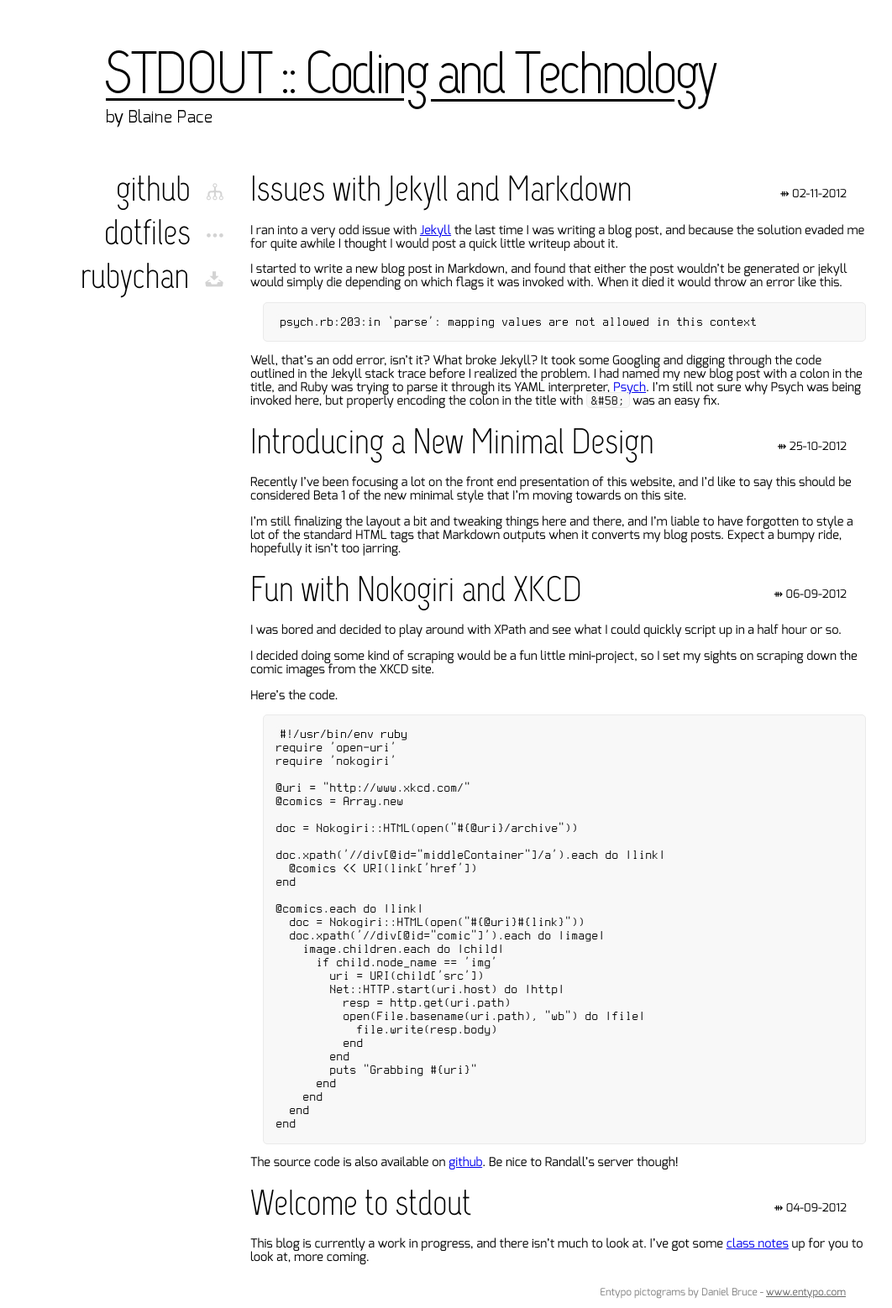
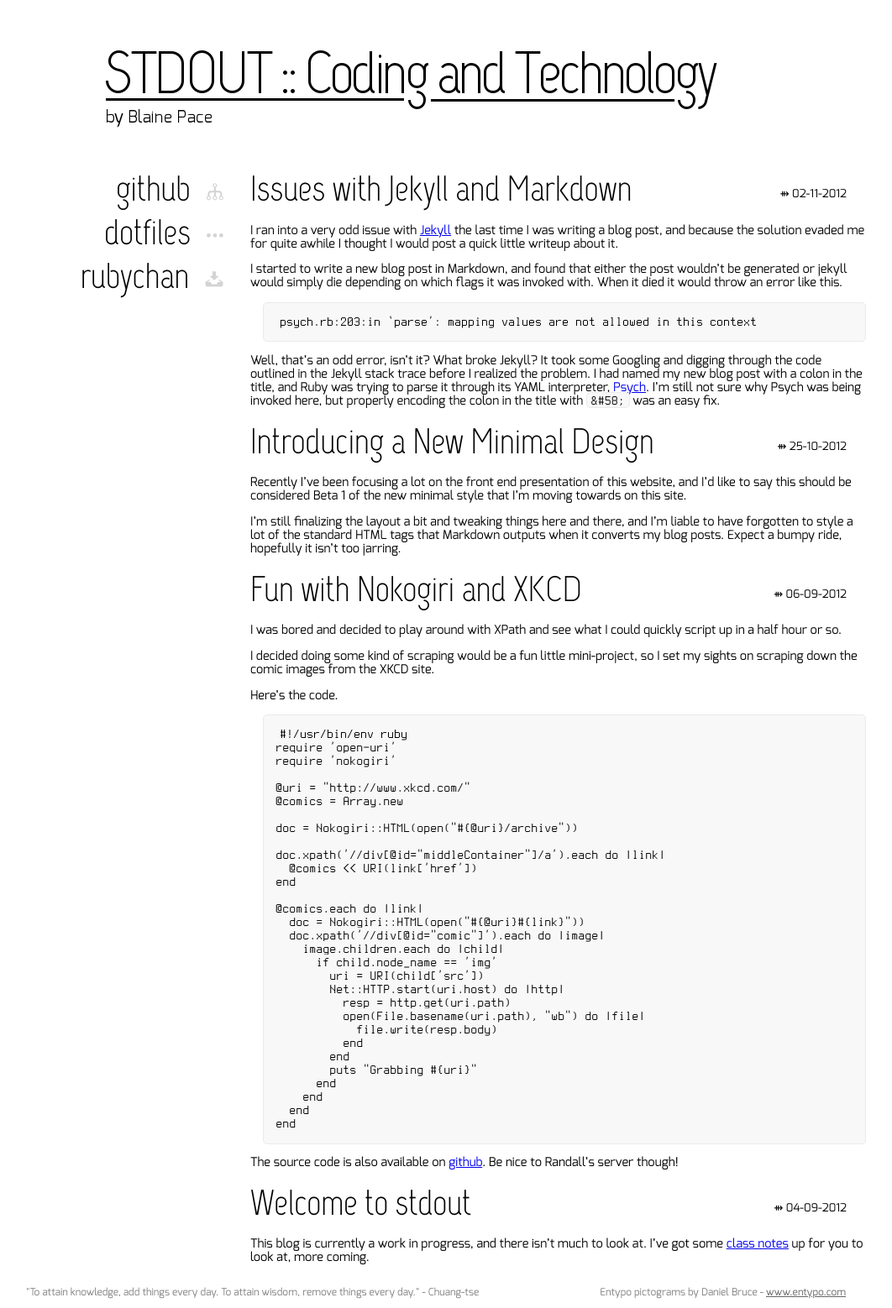
Before and after one commit to madelinecr/averyada.github.io, a Jekyll site: the page built from index.html, in a window 1280 px wide. Shown: the whole page at 84% size, without its empty margins (121-1183 px from the left). Built offline with Jekyll 4.4.1, drawn with Linux system fonts in a browser that asks for light colours; comment, search, counter and statistics services are not loaded.

Commit message:
Added Chuang-Tse quote to footer

```diff
--- a/_layouts/default.html
+++ b/_layouts/default.html
@@ -30,6 +30,10 @@
       }) ();
     </script>
     <footer>
+      <div id="footerquote">
+        "To attain knowledge, add things every day.
+        To attain wisdom, remove things every day." - Chuang-tse
+      </div>
       Entypo pictograms by Daniel Bruce -
       <a href="http://www.entypo.com">www.entypo.com</a>
     </footer>
--- a/css/stylesheet.css
+++ b/css/stylesheet.css
@@ -147,6 +147,10 @@ hr {
   padding-left: 291px; // when following golden ratio, should be 391px
 }
 
+#footerquote {
+  float: left;
+}
+
 .post-title {
   font-size: 32pt;
 }
```
